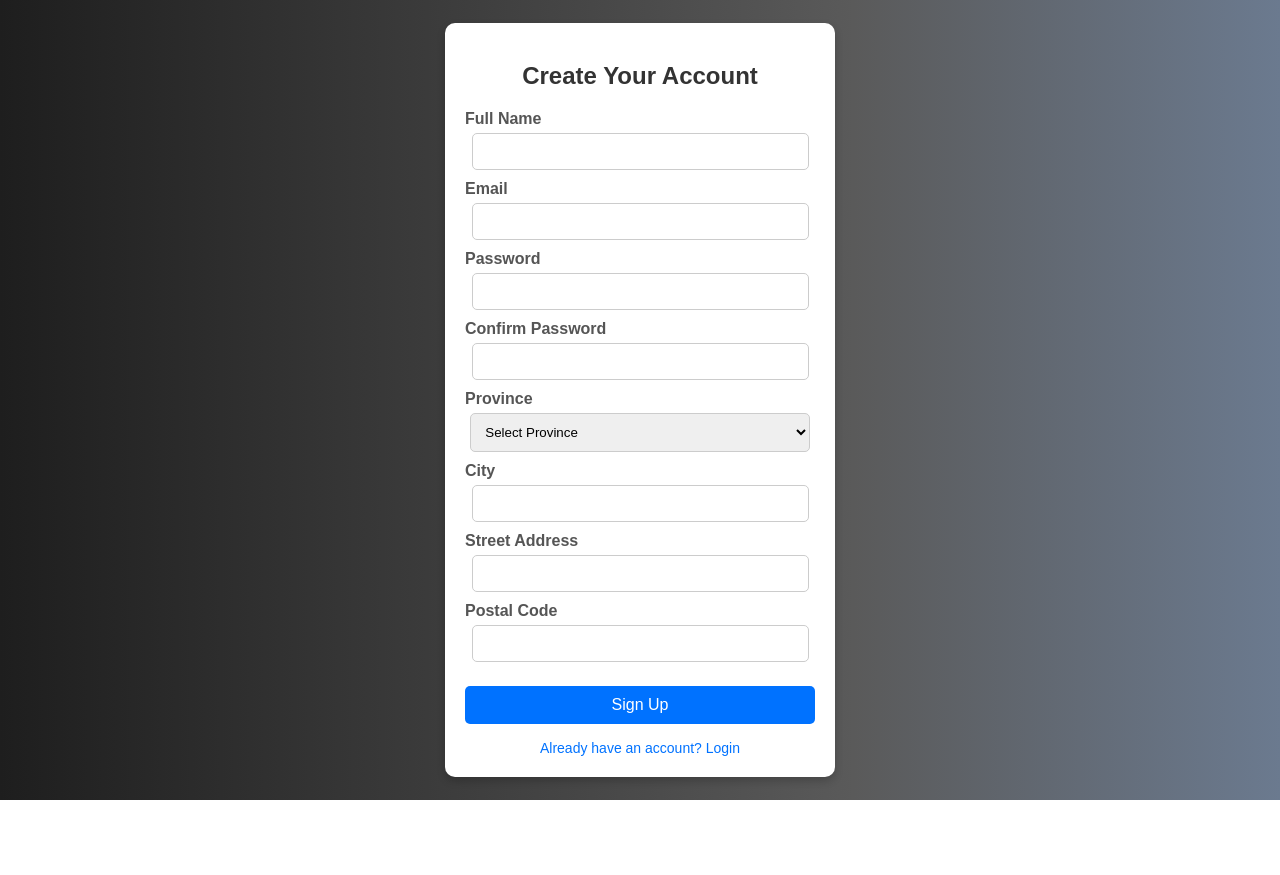
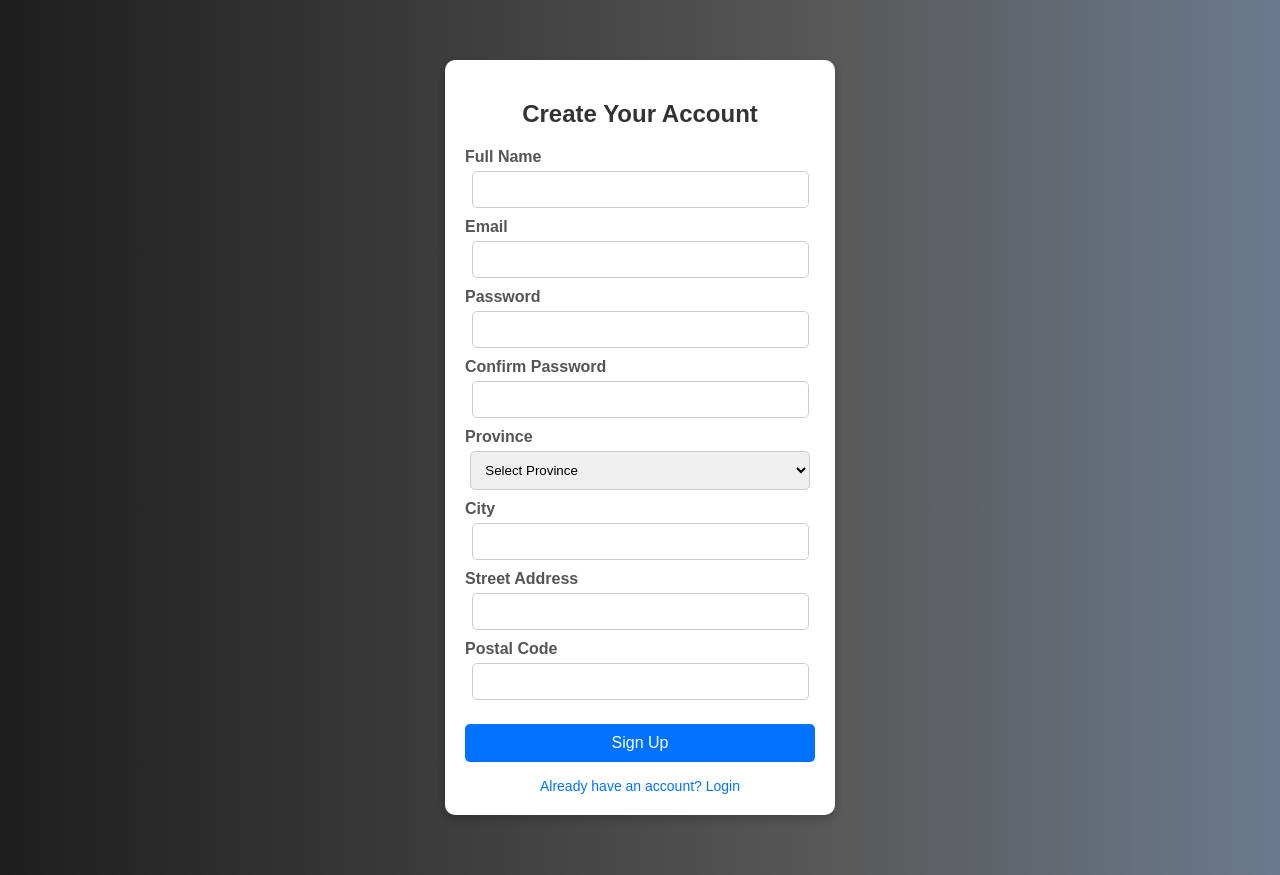
Before and after one commit to SkyeWatkins750/ITECA_Final_Deployed_Code, a PHP site: page /Login/createAccount.php in a window 1280 px wide. Before the commit the page ends 800 px from the top, so only its background shows below. Run offline with PHP 8.4, Linux system fonts and the light colour scheme.

Commit message:
fixed create account page

```diff
--- a/CSS/loginStyles.css
+++ b/CSS/loginStyles.css
@@ -1,12 +1,3 @@
-body {
-    font-family: Arial, sans-serif;
-    background: linear-gradient(to right, #1e1e1e, #3b3b3b, #5a5a5a, #6b7a8f);
-    display: flex;
-    justify-content: center;
-    align-items: center;
-    height: 100vh;
-    margin: 0;
-}
 .login-container {
     background: white;
     padding: 20px;
@@ -14,6 +5,30 @@ body {
     box-shadow: 0 4px 8px rgba(0, 0, 0, 0.2);
     text-align: center;
     width: 350px;
+     position: absolute;
+    top: 50%;
+    left: 50%;
+    transform: translate(-50%, -50%);
+}
+body {
+    font-family: Arial, sans-serif;
+    background: linear-gradient(to right, #1e1e1e, #3b3b3b, #5a5a5a, #6b7a8f);
+    margin: 0;
+    padding: 40px 0;
+    min-height: 100vh;
+    box-sizing: border-box;
+    overflow-y: auto;
+    display: block;
+}
+
+.signup-container {
+    background: white;
+    padding: 20px;
+    border-radius: 10px;
+    box-shadow: 0 4px 8px rgba(0, 0, 0, 0.2);
+    text-align: center;
+    width: 350px;
+    margin: 0 auto;
 }
 h2 {
     margin-bottom: 20px;
```
